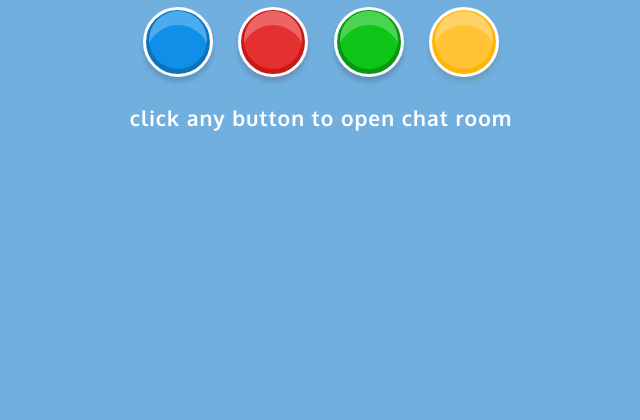
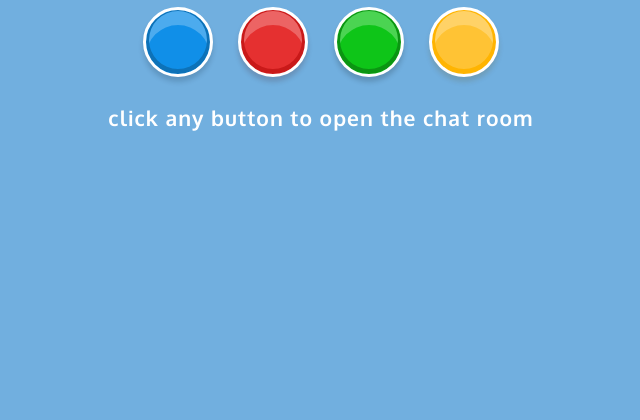
Before and after one commit to johnidm/python-websocket-challenge, a Python web app: template templates/index.html in a window 1280 px wide. Shown: the part 321-741 px from the top of the page, without its empty margins (319-959 px from the left). Run offline with Jinja, Linux system fonts and the light colour scheme; the template is opened without the code that fills it, so the values that code supplies are empty.

Commit message:
improvements phrases

```diff
--- a/app_test.py
+++ b/app_test.py
@@ -14,7 +14,7 @@
         self.assertEqual(response.code, 200)
 
         self.assertIn('Chat Room Interview', response.body)
-        self.assertIn('click any button to open chat room', response.body)
+        self.assertIn('click any button to open the chat room', response.body)
         self.assertIn('/chat', response.body)
         self.assertIn('index.css', response.body)
 
--- a/templates/index.html
+++ b/templates/index.html
@@ -43,10 +43,10 @@
 	    <a href="/chatroom" target="_blank"><span class="btn-yellow"></span></a>
     </div>
 
-    <h3 class="label">click any button to open chat room</h3>
+    <h3 class="label">click any button to open the chat room</h3>
 
     <div class="signature">
-        <p>Made with <i class="much-heart"></i> for this interview by <a href="http://johnidouglas.com/">Johni Douglas</a></p>
+        <p>Made with <i class="much-heart"></i> by <a href="http://johnidouglas.com/">Johni Douglas</a> for this interview</p>
     </div>
 </body>
 
```
